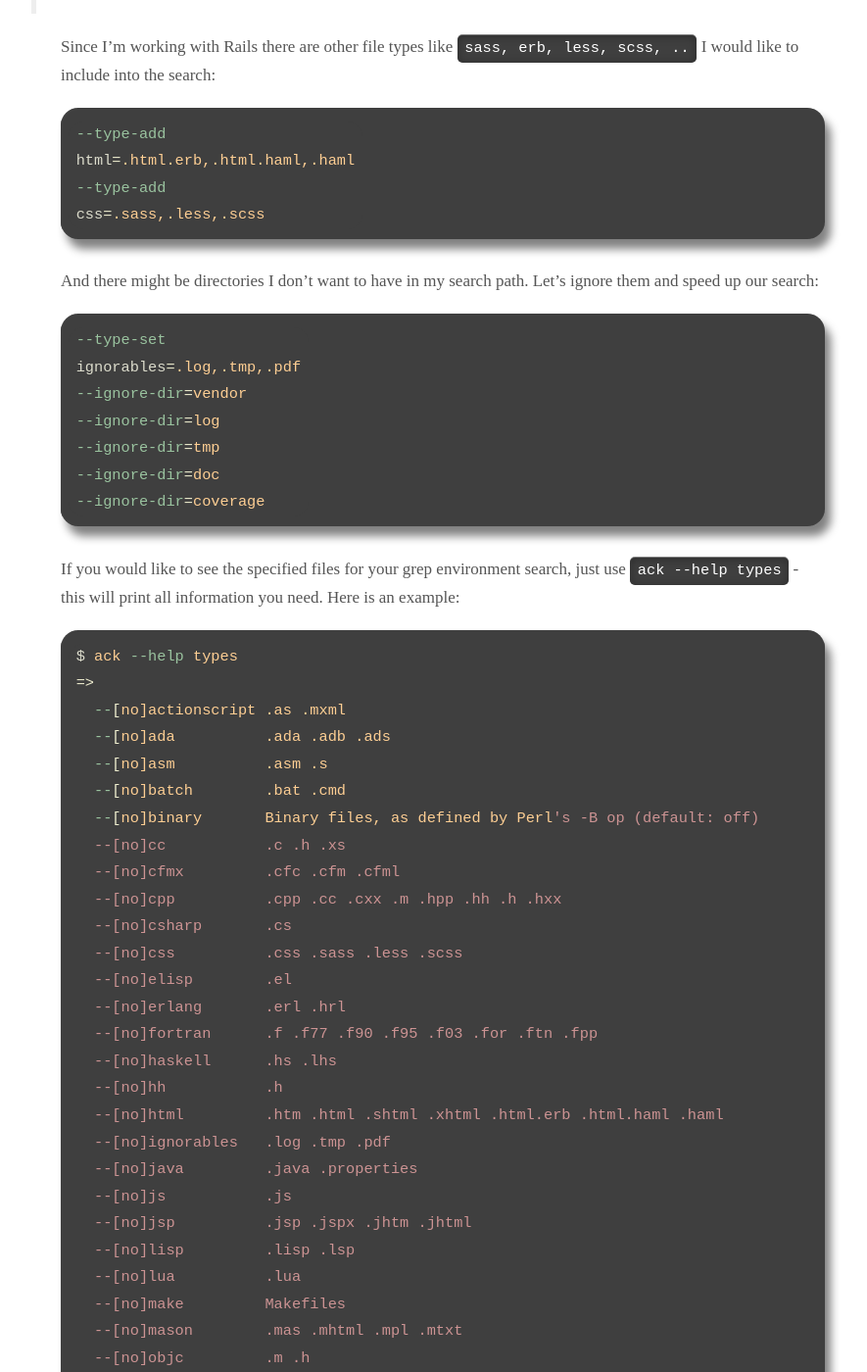
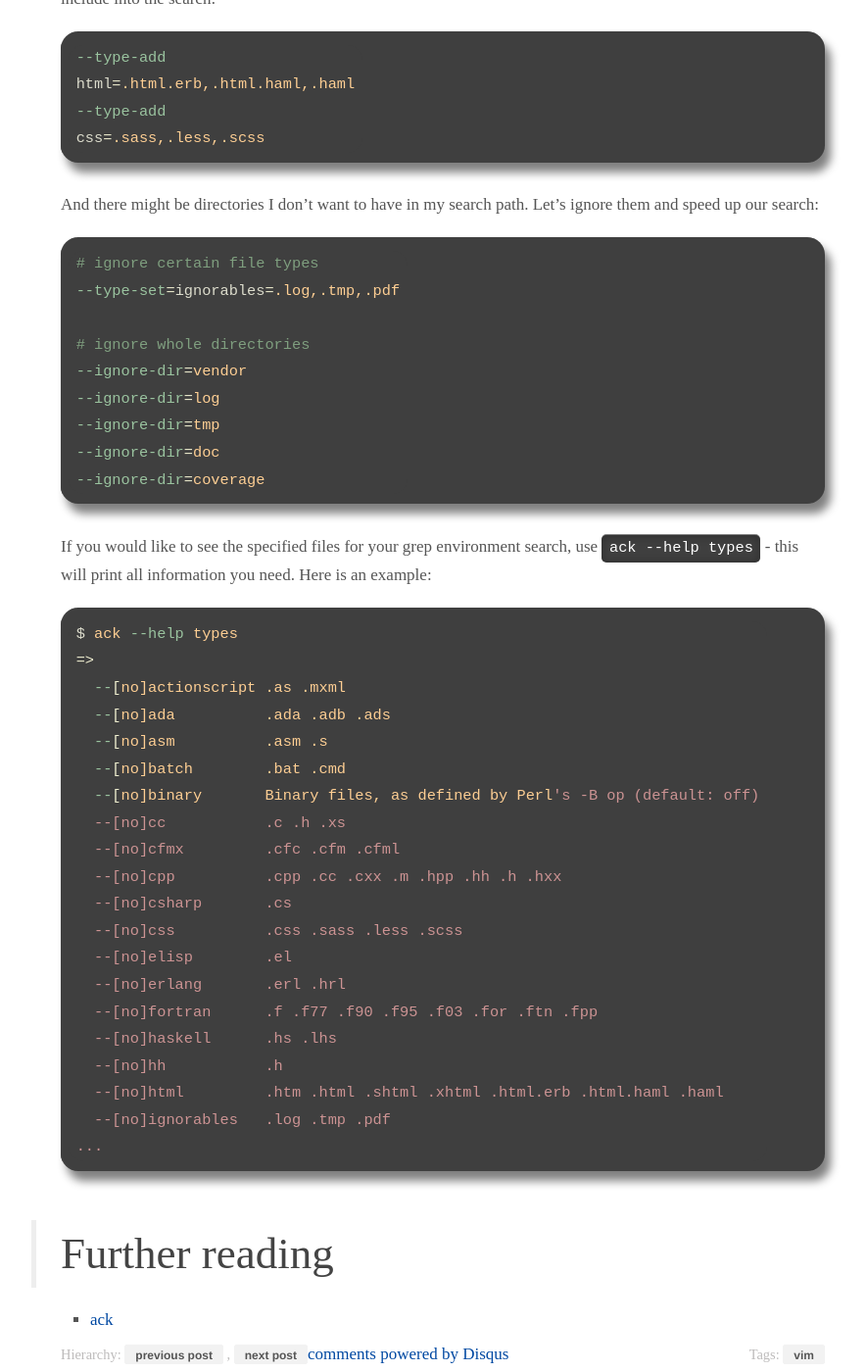
Before and after one commit to wikimatze/wikimatze.de, a Jekyll site: the page built from _posts/2012-05-14-searching-haml-files-with-ack.md, in a window 1280 px wide and 1400 px high, scrolled down 1422 px. Shown: the whole window at 98% size, without its empty margins (188-1073 px from the left). Built offline with Jekyll 4.4.1, drawn with Linux system fonts in a browser that asks for light colours; nearby versions of some CDN libraries; some web fonts are replaced; Markdown is read by kramdown in place of the engine named in the settings; comment, search, counter and statistics services are not loaded; some of the changed text lies outside the part shown.

Commit message:
Rework searching haml with ack

```diff
--- a/_posts/2012-05-14-searching-haml-files-with-ack.md
+++ b/_posts/2012-05-14-searching-haml-files-with-ack.md
@@ -19,8 +20,12 @@ typed string "Übreschrift" and would like to replace it with the correct versio
 Why couldn't I find the file with that content? Was I in the wrong directory? No:
 
 
-    $pwd
-    -> $HOME/git-repositories/brokenlifts
+{% highlight sh %}
+
+$ pwd
+-> $HOME/git-repositories/brokenlifts
+
+{% endhighlight %}
 
 
 Did I used the wrong pattern? No, I searched after the right word "Übreschrift". Did I used the wrong command?  No, I
@@ -48,8 +53,7 @@ Now my search worked and I got hits in `*.html.haml` files for searching the ter
 
 ## Further refinements
 
-Since I'm working with Rails there are other file types like `sass, erb, less, scss, ..` I would like to include into
-the search:
+Since I'm working with Rails there are other file types like `sass, erb, less, scss, ..` I would like to include into the search:
 
 
 {% highlight sh %}
@@ -67,8 +71,10 @@ And there might be directories I don't want to have in my search path. Let's ign
 
 {% highlight sh %}
 
---type-set
-ignorables=.log,.tmp,.pdf
+# ignore certain file types
+--type-set=ignorables=.log,.tmp,.pdf
+
+# ignore whole directories
 --ignore-dir=vendor
 --ignore-dir=log
 --ignore-dir=tmp
@@ -78,7 +84,7 @@ ignorables=.log,.tmp,.pdf
 {% endhighlight %}
 
 
-If you would like to see the specified files for your grep environment search, just use `ack --help types` - this will
+If you would like to see the specified files for your grep environment search, use `ack --help types` - this will
 print all information you need. Here is an example:
 
 
@@ -103,37 +109,7 @@ $ ack --help types
   --[no]hh           .h
   --[no]html         .htm .html .shtml .xhtml .html.erb .html.haml .haml
   --[no]ignorables   .log .tmp .pdf
-  --[no]java         .java .properties
-  --[no]js           .js
-  --[no]jsp          .jsp .jspx .jhtm .jhtml
-  --[no]lisp         .lisp .lsp
-  --[no]lua          .lua
-  --[no]make         Makefiles
-  --[no]mason        .mas .mhtml .mpl .mtxt
-  --[no]objc         .m .h
-  --[no]objcpp       .mm .h
-  --[no]ocaml        .ml .mli
-  --[no]parrot       .pir .pasm .pmc .ops .pod .pg .tg
-  --[no]perl         .pl .pm .pod .t
-  --[no]php          .php .phpt .php3 .php4 .php5 .phtml
-  --[no]plone        .pt .cpt .metadata .cpy .py
-  --[no]python       .py
-  --[no]rake         Rakefiles
-  --[no]ruby         .rb .rhtml .rjs .rxml .erb .rake
-  --[no]scala        .scala
-  --[no]scheme       .scm .ss
-  --[no]shell        .sh .bash .csh .tcsh .ksh .zsh
-  --[no]skipped      Files, but not directories, normally skipped by ack (default: off)
-  --[no]smalltalk    .st
-  --[no]sql          .sql .ctl
-  --[no]tcl          .tcl .itcl .itk
-  --[no]tex          .tex .cls .sty
-  --[no]text         Text files, as defined by Perl's -T op (default: off)
-  --[no]tt           .tt .tt2 .ttml
-  --[no]vb           .bas .cls .frm .ctl .vb .resx
-  --[no]vim          .vim
-  --[no]xml          .xml .dtd .xslt .ent
-  --[no]yaml         .yaml .yml
+...
 
 {% endhighlight %}
 
```
Also changed, not shown: other parts of _posts/2012-05-14-searching-haml-files-with-ack.md (+1 -0 lines).
